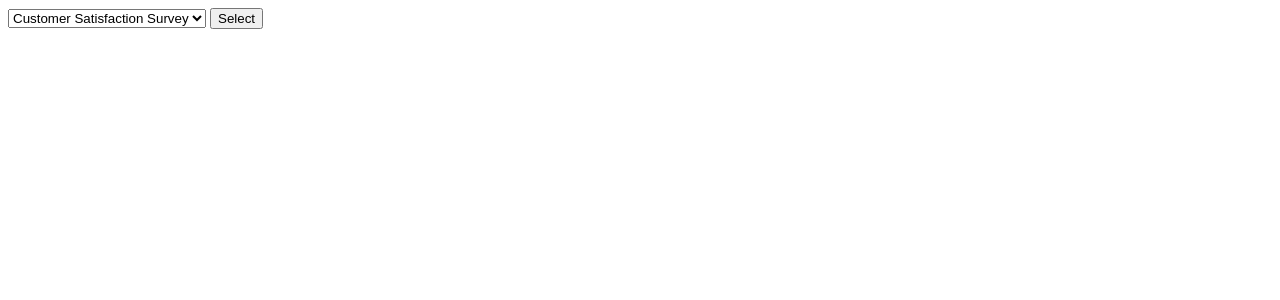
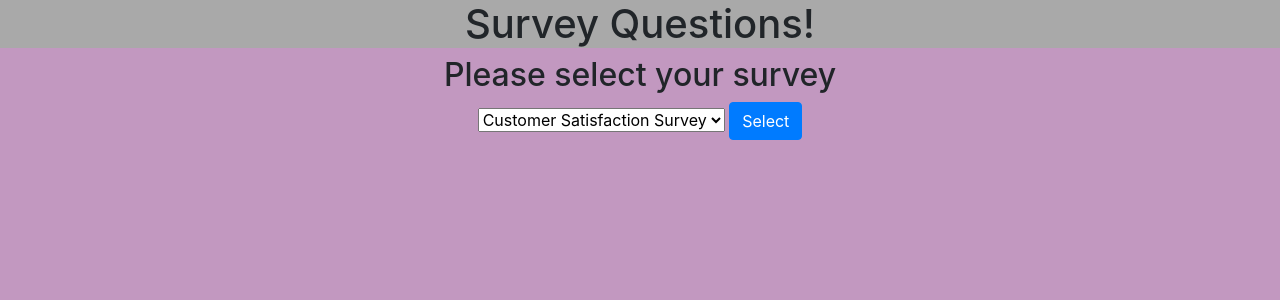
Before and after one commit to jakejg/flask-survey, a Flask app: page / in a window 1280 px wide. Shown: the top 300 px of the page. Run offline with Flask 2, Linux system fonts and the light colour scheme; some libraries are stand-ins or nearby versions.

Commit message:
added styling

```diff
--- a/app.py
+++ b/app.py
@@ -75,4 +75,5 @@ def answer():
 def thank_you():
     survey = surveys_dict[session["curr_id"]]
     responses = session['responses']
-    return render_template('thanks.html', response = response, survey = survey)
+    questions_list_length = len(survey.questions)
+    return render_template('thanks.html', responses = responses, survey = survey, questions_list_length = questions_list_length)
--- /dev/null
+++ b/static/style.css
@@ -0,0 +1,20 @@
+* {
+    margin: 0px;
+}
+body {
+    background-color: rgb(194, 152, 192);
+}
+
+header {
+    background-color: rgb(169, 169, 169);
+    text-align: center;
+}
+
+div {
+    margin: 8px;
+    text-align: center;
+}
+
+ul {
+    list-style: none;
+}
--- a/templates/base.html
+++ b/templates/base.html
@@ -2,16 +2,26 @@
 <head>
     <meta charset="UTF-8">
     <meta name="viewport" content="width=device-width, initial-scale=1.0">
+    <link rel="stylesheet" href="https://stackpath.bootstrapcdn.com/bootstrap/4.4.1/css/bootstrap.min.css" integrity="sha384-Vkoo8x4CGsO3+Hhxv8T/Q5PaXtkKtu6ug5TOeNV6gBiFeWPGFN9MuhOf23Q9Ifjh" crossorigin="anonymous">
+    <link rel="stylesheet" href="static/style.css">
     <title>Satisfaction Survey</title>
 </head>
+
 <body>
+    <header>
+        <h1>Survey Questions!</h1>
+    </header>
     {% for msg in get_flashed_messages() %}
-    <h1>{{msg}}</h1>
+    <h2>{{msg}}</2>
     {% endfor %}
 
     {% block choose %}{% endblock %}
     {% block start %}{% endblock %}
     {% block form %}{% endblock %}
     {% block thanks %}{% endblock %}
+
+    <script src="https://code.jquery.com/jquery-3.4.1.slim.min.js" integrity="sha384-J6qa4849blE2+poT4WnyKhv5vZF5SrPo0iEjwBvKU7imGFAV0wwj1yYfoRSJoZ+n" crossorigin="anonymous"></script>
+    <script src="https://cdn.jsdelivr.net/npm/popper.js@1.16.0/dist/umd/popper.min.js" integrity="sha384-Q6E9RHvbIyZFJoft+2mJbHaEWldlvI9IOYy5n3zV9zzTtmI3UksdQRVvoxMfooAo" crossorigin="anonymous"></script>
+    <script src="https://stackpath.bootstrapcdn.com/bootstrap/4.4.1/js/bootstrap.min.js" integrity="sha384-wfSDF2E50Y2D1uUdj0O3uMBJnjuUD4Ih7YwaYd1iqfktj0Uod8GCExl3Og8ifwB6" crossorigin="anonymous"></script>
 </body>
 </html>
--- a/templates/choose.html
+++ b/templates/choose.html
@@ -1,6 +1,8 @@
 {% extends "base.html" %}
 
 {% block choose %}
+<div>
+    <h2>Please select your survey</h2>
     <form method="POST">
         <select name="survey_id" id="">
             {% for id, survey in surveys.items() %}
@@ -8,7 +10,8 @@
                 {{survey.title}}
         {% endfor %}
         </select>
-    <button>Select</button>
+        <button class= "btn btn-primary">Select</button>
+</div>
 </form>
 
 
```
Also changed, not shown: templates/questions.html (+6 -2 lines), templates/start.html (+7 -7 lines), templates/thanks.html (+12 -4 lines). Lines whose indentation alone changed are shown as unchanged.
